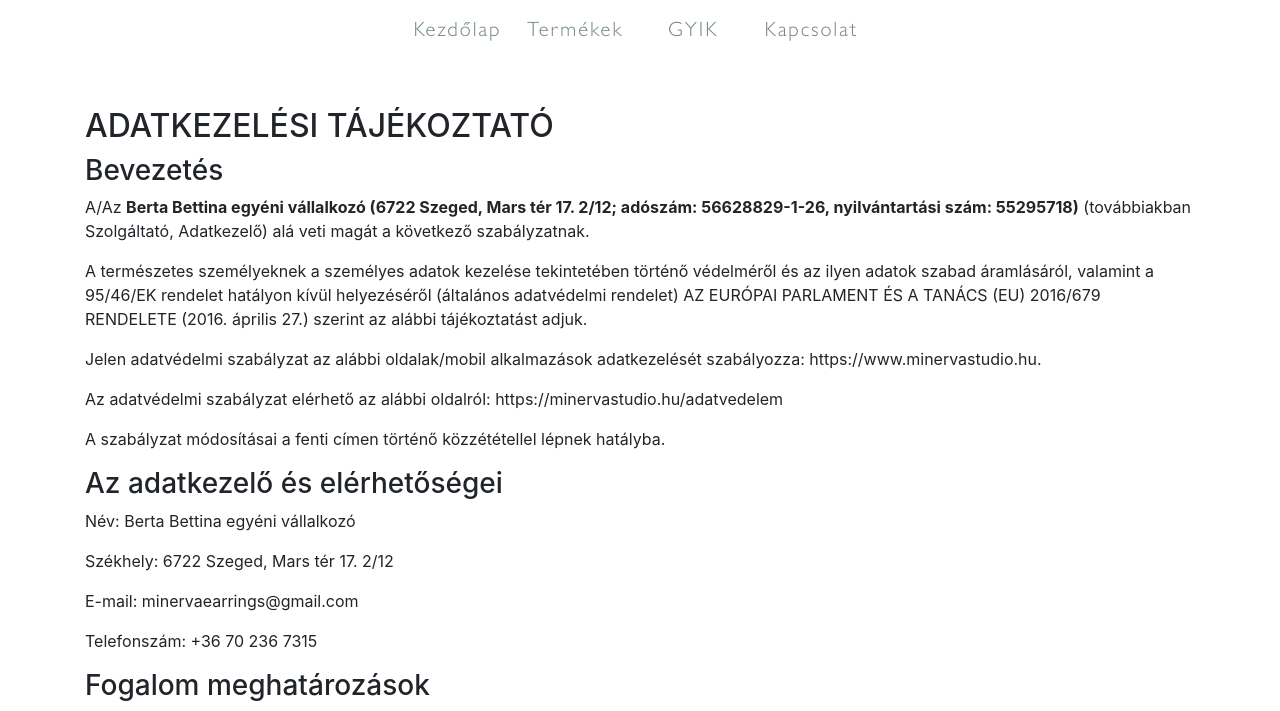
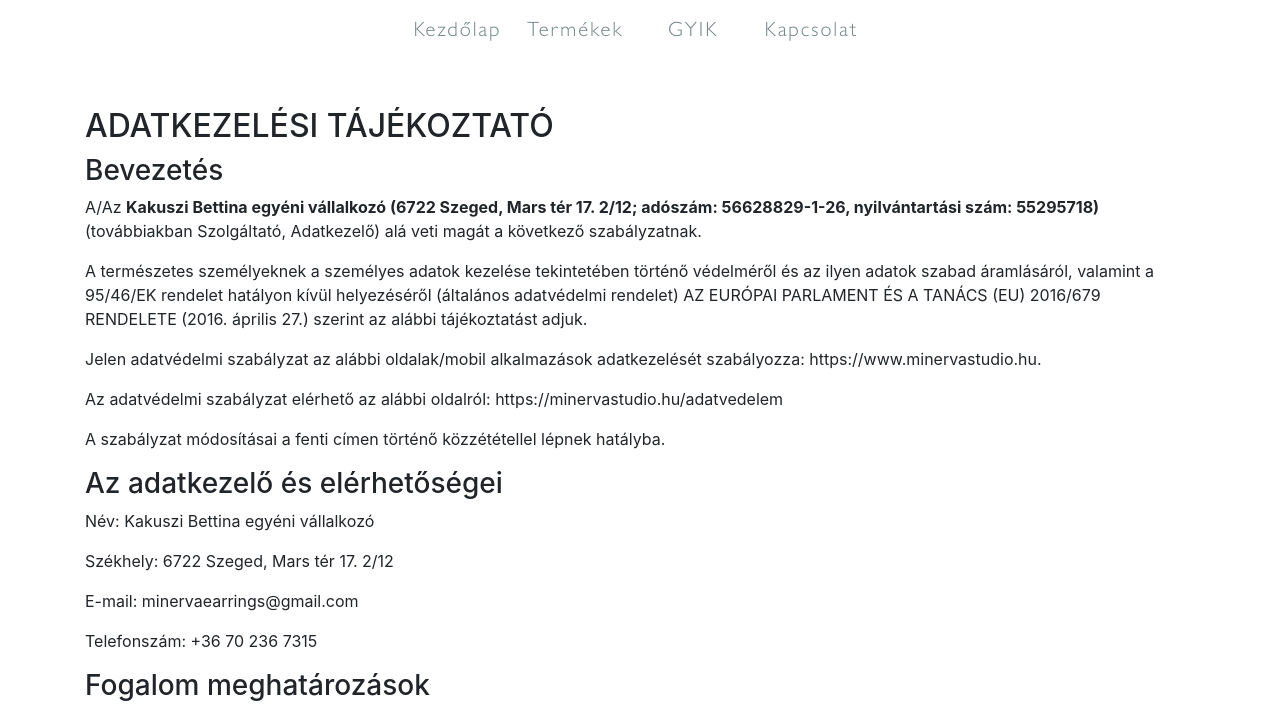
Before and after one commit to yamoussouk/counter, a Django app: template shop/templates/shop/data_handling.html in a window 1280 px wide. Shown: the part 217-928 px from the top of the page. Run offline with Django 3.2, Linux system fonts and the light colour scheme; the template is opened without the code that fills it, so the values that code supplies are empty; parts of the project's set-up code (start-up, migrations or seed data) failed here and were passed over; some libraries are stand-ins or nearby versions.

Commit message:
changed owner name

```diff
--- a/shop/templates/shop/aszf.html
+++ b/shop/templates/shop/aszf.html
@@ -16,7 +16,7 @@
     a Ptk. szerint távollevők között létrejött szerződésnek minősül.<p>
 
         <h3>Üzemeltetői adatok</h3>
-    <p>cégnév: Berta Bettina e.v.</p>
+    <p>cégnév: Kakuszi Bettina e.v.</p>
 <p>székhely: 6722 Szeged, Mars tér 17. 2/12.</p>
 <p>adószám: 56628829-1-26</p>
 <p>nyilvántartási szám: 55295718</p>
--- a/shop/templates/shop/data_handling.html
+++ b/shop/templates/shop/data_handling.html
@@ -6,7 +6,7 @@
     <div class="data-wrapper">
         <h2>ADATKEZELÉSI TÁJÉKOZTATÓ</h2>
         <h3>Bevezetés</h3>
-        <p>A/Az <strong>Berta Bettina egyéni vállalkozó (6722 Szeged, Mars tér 17. 2/12; adószám: 56628829-1-26,
+        <p>A/Az <strong>Kakuszi Bettina egyéni vállalkozó (6722 Szeged, Mars tér 17. 2/12; adószám: 56628829-1-26,
             nyilvántartási szám: 55295718)</strong> (továbbiakban Szolgáltató, Adatkezelő) alá veti magát a
             következő szabályzatnak.</p>
 <p>A természetes személyeknek a személyes adatok kezelése tekintetében történő védelméről és az ilyen adatok szabad
@@ -17,7 +17,7 @@
         <p>Az adatvédelmi szabályzat elérhető az alábbi oldalról: https://minervastudio.hu/adatvedelem</p>
         <p>A szabályzat módosításai a fenti címen történő közzététellel lépnek hatályba.</p>
 <h3>Az adatkezelő és elérhetőségei</h3>
-<p>Név: Berta Bettina egyéni vállalkozó</p>
+<p>Név: Kakuszi Bettina egyéni vállalkozó</p>
 <p>Székhely: 6722 Szeged, Mars tér 17. 2/12</p>
 <p>E-mail: minervaearrings@gmail.com</p>
 <p>Telefonszám: +36 70 236 7315</p>
--- a/shop/templates/shop/impresszum.html
+++ b/shop/templates/shop/impresszum.html
@@ -6,7 +6,7 @@
     <div class="container">
         <div class="col-sm-12">
             <h1>IMPRESSZUM</h1>
-                <p>Cégnév: Berta Bettina e.v.</p>
+                <p>Cégnév: Kakuszi Bettina e.v.</p>
                 <p>Székhely: 6722 Szeged, Mars tér 17. 2/12</p>
                 <p>Telefon: +36 70 236 7315</p>
                 <p>E-mail: minervaearrings@gmail.com</p>
```
